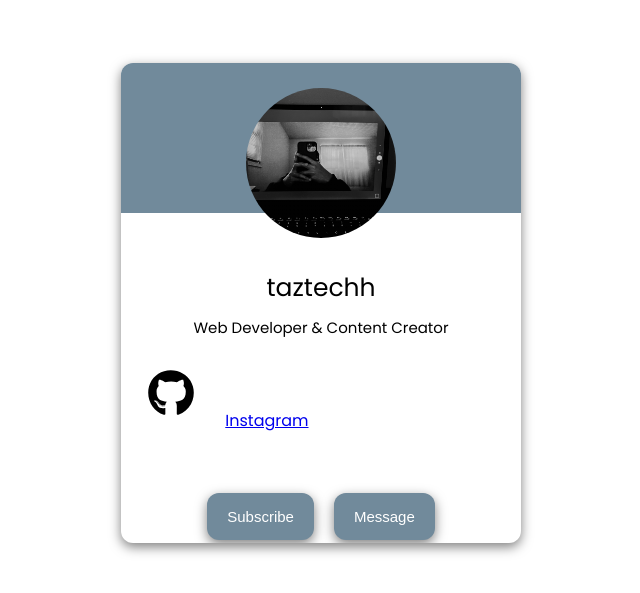
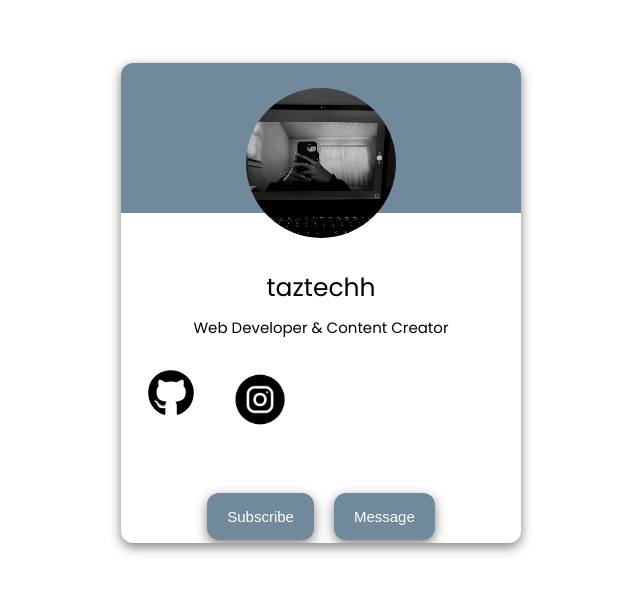
Before and after one commit to lanieh8/profile_card, a plain HTML site: page index.html in a window 1280 px wide. Shown: the part 127-720 px from the top of the page, without its empty margins (319-959 px from the left). Drawn offline with Linux system fonts and the light colour scheme.

Commit message:
Add Instagram logo to social links
Added Instagram icon alongside other social media links.

```diff
--- a/index.html
+++ b/index.html
@@ -24,10 +24,8 @@
 
       <div class="social-links">
         <i class="fa-brands fa-github"></i>
-        <a href="https://github.com/lanieh8" target="_blank"><img id="github-logo" src="./github-logo.svg" alt=GitHub Logo></a>
-        <a href="https://www.instagram.com/taztechh/" target="_blank"
-          >Instagram</a
-        >
+        <a href="https://github.com/lanieh8" target="_blank"><img id="github-logo" src="./github-logo.svg" alt="GitHub Logo"></a>
+        <a href="https://www.instagram.com/taztechh/" target="_blank"><img id="instagram-logo" src="./instagram-logo.png" alt="Instagram Logo"></a>
       </div>
 
       <div class="btn">
--- a/style.css
+++ b/style.css
@@ -75,6 +75,10 @@ h2 {
     width: 100px;
 }
 
+#instagram-logo {
+    width: 70px;
+}
+
 .social-links {
   /*text-align: center;
   margin-top: 10%;*/
```
Also changed, not shown: instagram-logo.png (added), 1 other file.
